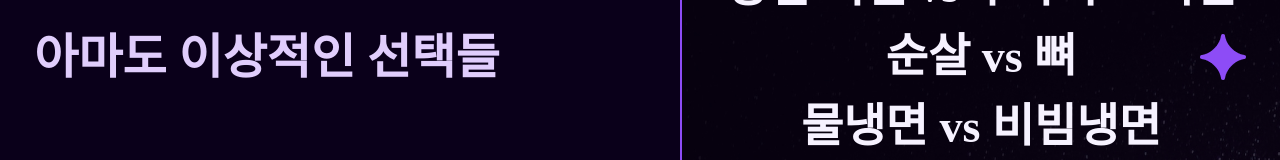
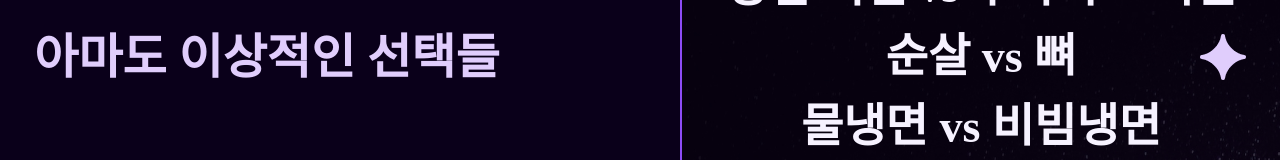
Before and after one commit to merryfraise/ideal_choice, a Next.js app: page /random in a window 1280 px wide. Shown: the top 160 px of the page. Built offline with nearby package versions, Linux system fonts and the light colour scheme; a web font is replaced by a local one.

Commit message:
🍓 style: Modify random page nav

```diff
--- a/src/app/random/layout.tsx
+++ b/src/app/random/layout.tsx
@@ -41,9 +41,9 @@ export default function RandomLayout({ children }: RandomLayoutProps) {
       <Choice />
       <article>
         <nav>
-          <Link href="/random">
+          <Link href="/sort">
             <Image
-              src="/images/nav_violet.png"
+              src="/images/nav_white.png"
               alt="navigation"
               width={46}
               height={46}
```
